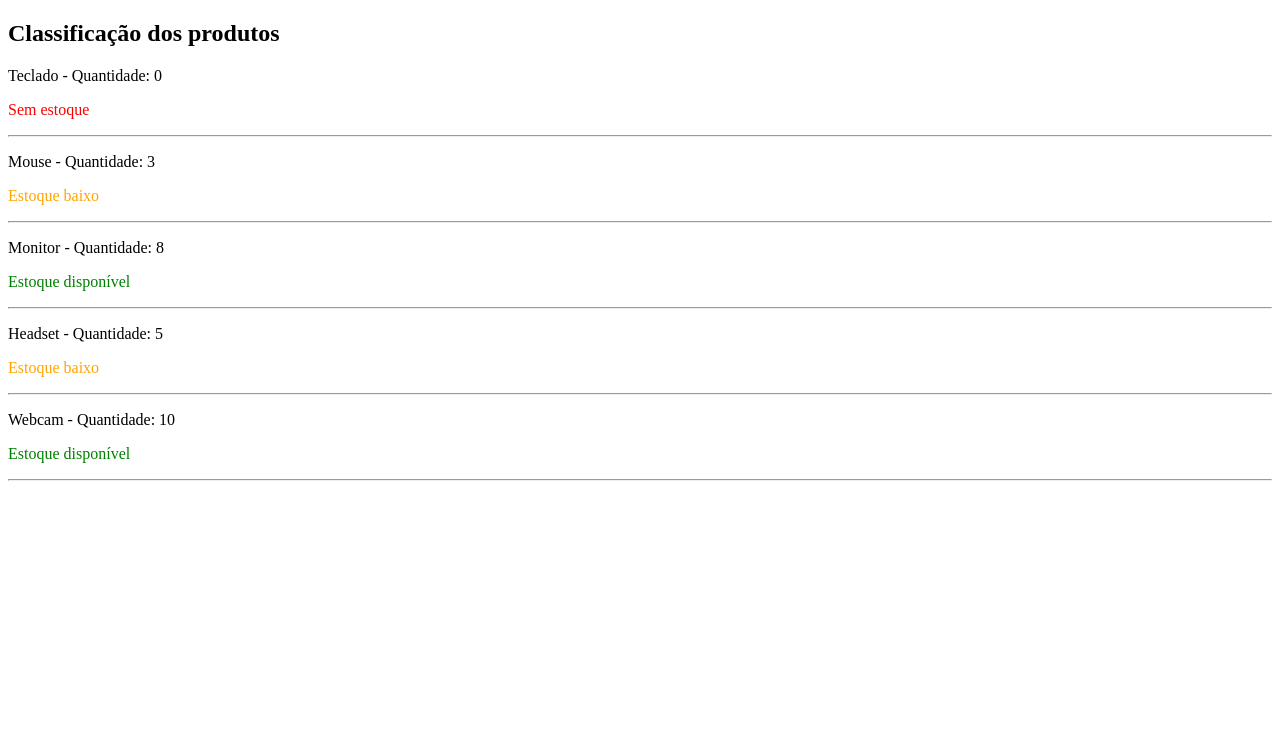
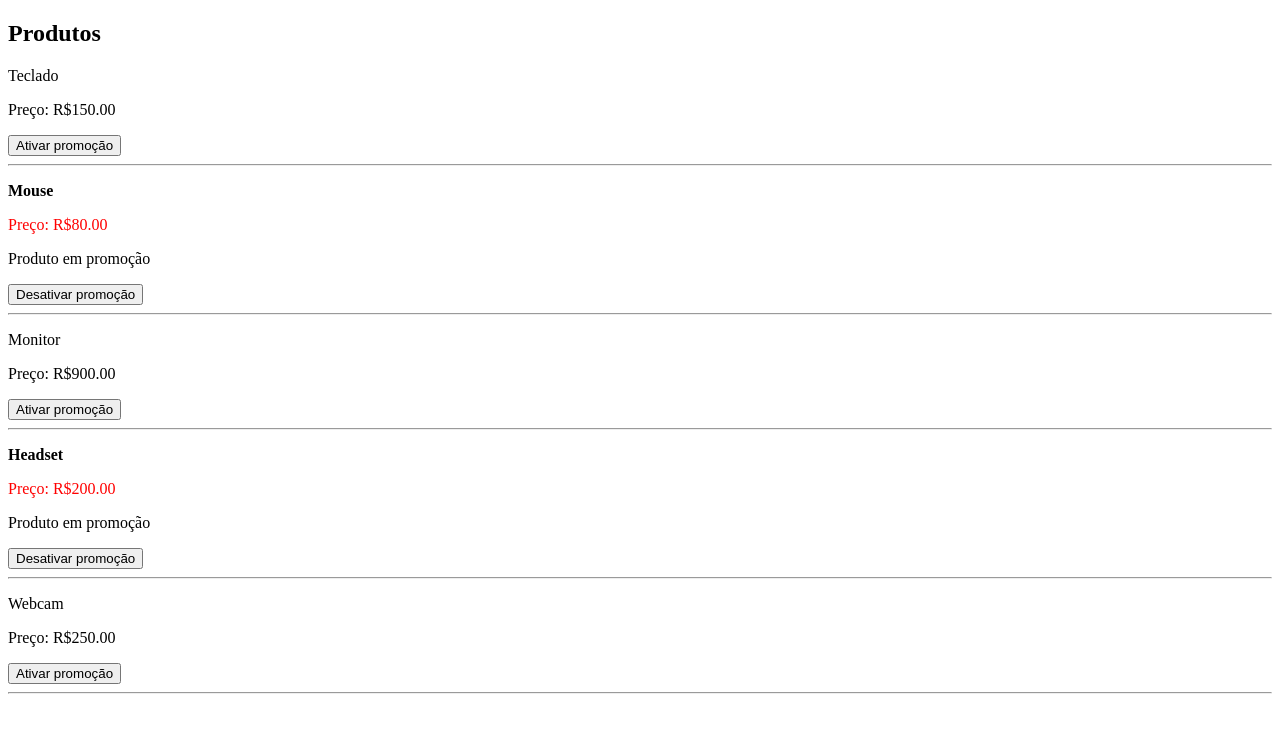
Before and after one commit to 272499/PI4-Thiago, an Angular app in the folder primeiro/: page / in a window 1280 px wide. Shown: the top 732 px of the page. Built offline with nearby package versions, Linux system fonts and the light colour scheme.

Commit message:
10. Promoção e estilo dinâmico

```diff
--- a/primeiro/src/app/app.html
+++ b/primeiro/src/app/app.html
@@ -1 +1 @@
-<app-lista2-exercicio-09></app-lista2-exercicio-09>
+<app-lista2-exercicio-10></app-lista2-exercicio-10>
--- /dev/null
+++ b/primeiro/src/app/lista-exercicios-2/exercicio-10/exercicio-10.html
@@ -0,0 +1,30 @@
+<h2>Produtos</h2>
+
+<div *ngFor="let produto of produtos">
+
+  <p
+    [ngStyle]="{
+      'font-weight': produto.promocao ? 'bold' : 'normal'
+    }"
+  >
+    {{ produto.nome }}
+  </p>
+
+  <p
+    [ngStyle]="{
+      'color': produto.promocao ? 'red' : 'black'
+    }"
+  >
+    Preço: {{ produto.preco | currency:'BRL' }}
+  </p>
+
+  <p *ngIf="produto.promocao">
+    Produto em promoção
+  </p>
+
+  <button (click)="alternarPromocao(produto)">
+    {{ produto.promocao ? 'Desativar promoção' : 'Ativar promoção' }}
+  </button>
+
+  <hr>
+</div>
--- /dev/null
+++ b/primeiro/src/app/lista-exercicios-2/exercicio-10/exercicio-10.ts
@@ -0,0 +1,30 @@
+import { Component } from '@angular/core';
+
+interface Produto {
+  id: number;
+  nome: string;
+  preco: number;
+  quantidade: number;
+  promocao: boolean;
+}
+
+@Component({
+  selector: 'app-lista2-exercicio-10',
+  standalone: false,
+  templateUrl: './exercicio-10.html',
+  styleUrl: './exercicio-10.scss',
+})
+export class Exercicio10 {
+
+  produtos: Produto[] = [
+    { id: 1, nome: 'Teclado', preco: 150, quantidade: 5, promocao: false },
+    { id: 2, nome: 'Mouse', preco: 80, quantidade: 3, promocao: true },
+    { id: 3, nome: 'Monitor', preco: 900, quantidade: 8, promocao: false },
+    { id: 4, nome: 'Headset', preco: 200, quantidade: 5, promocao: true },
+    { id: 5, nome: 'Webcam', preco: 250, quantidade: 10, promocao: false }
+  ];
+
+  alternarPromocao(produto: Produto) {
+    produto.promocao = !produto.promocao;
+  }
+}
--- a/primeiro/src/app/lista-exercicios-2/lista-exercicios-2-module.ts
+++ b/primeiro/src/app/lista-exercicios-2/lista-exercicios-2-module.ts
@@ -10,6 +10,7 @@ import { Exercicio06 } from './exercicio-06/exercicio-06';
 import { Exercicio07 } from './exercicio-07/exercicio-07';
 import { Exercicio08 } from './exercicio-08/exercicio-08';
 import { Exercicio09 } from './exercicio-09/exercicio-09';
+import { Exercicio10 } from './exercicio-10/exercicio-10';
 
 @NgModule({
   declarations: [
@@ -22,6 +23,7 @@ import { Exercicio09 } from './exercicio-09/exercicio-09';
     Exercicio07,
     Exercicio08,
     Exercicio09,
+    Exercicio10,
   ],
   imports: [CommonModule, FormsModule],
   exports: [
@@ -34,6 +36,7 @@ import { Exercicio09 } from './exercicio-09/exercicio-09';
     Exercicio07,
     Exercicio08,
     Exercicio09,
+    Exercicio10,
   ],
 })
 export class ListaExercicios2Module {}
```
Also changed, not shown: primeiro/src/app/lista-exercicios-2/exercicio-10/exercicio-10.scss (added), 1 other file (tests, documents, lock files or other folders).
